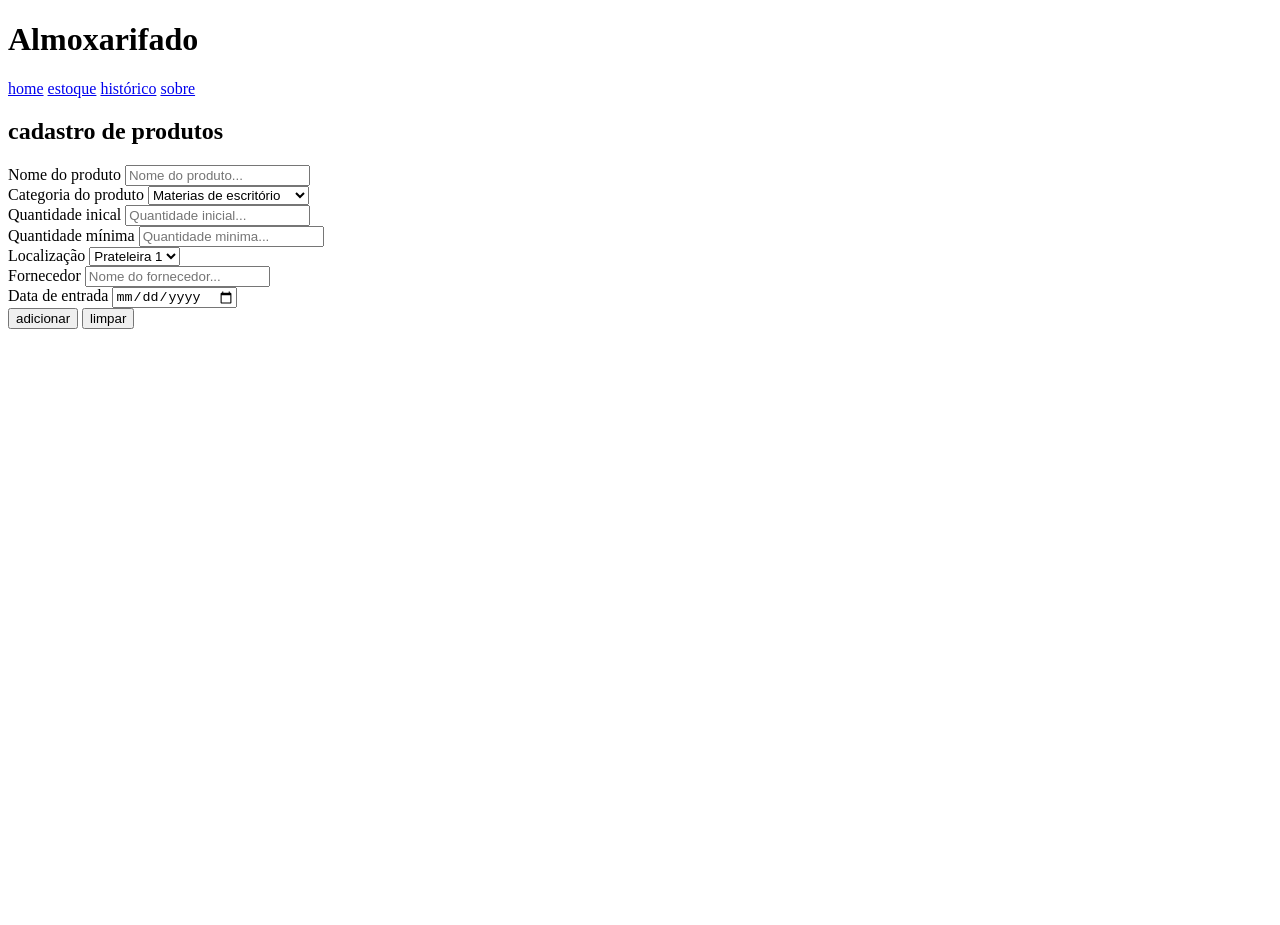
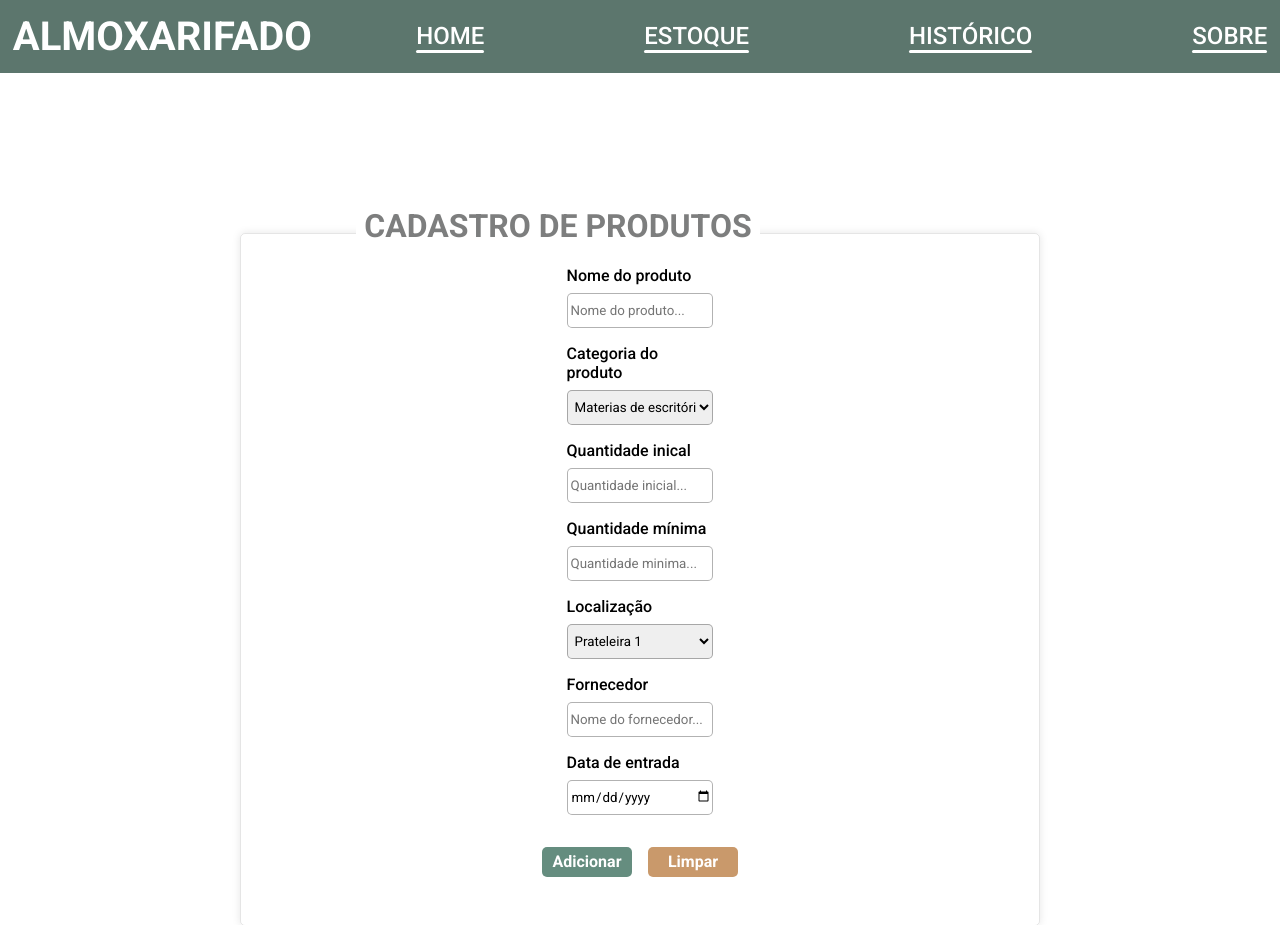
Before and after one commit to victorsm13/virtual-warehouse-vanilla, a website: page homePage.html in a window 1280 px wide. Shown: the top 925 px of the page. Before the commit the page ends 800 px from the top, so only its background shows below. Drawn offline with Linux system fonts and the light colour scheme.

Commit message:
Estilos do header e da home page concluídos

```diff
--- a/homePage.html
+++ b/homePage.html
@@ -20,7 +20,7 @@
         </div>
     </header>
 
-    <main id="main">
+    <main id="mainHomePage">
 
         <h2>cadastro de produtos</h2>
 
@@ -67,8 +67,8 @@
                 <input type="date" name="dataEntrada" id="dataEntrada" placeholder="Nome do produto...">
             </div>
             <div class="buttons-container">
-                <button id="adicionar">adicionar</button>
-                <button id="limpar">limpar</b>
+                <button id="adicionar">Adicionar</button>
+                <button id="limpar">Limpar</b>
             </div>
         </div>
     </main>
--- a/styles/homePage.css
+++ b/styles/homePage.css
@@ -0,0 +1,94 @@
+#mainHomePage{
+    position: relative;
+    margin: 10rem 15rem 10rem 15rem;
+    display: flex;
+    flex-direction: column;
+    align-items: center;
+    justify-content: center;
+    padding: 2rem;
+    border: 1px solid rgba(0, 0, 0, 0.1);
+    border-radius: 5px;
+    box-shadow: 0 0 8px rgba(0, 0, 0, 0.1);
+}
+
+h2{
+    color: #7d7e7e;
+    text-transform: uppercase;
+    font-size: 2rem;
+    position: absolute;
+    top: -5%;
+    right: 35%;
+    background-color: #ffffff;
+    padding: 0.5rem;
+}
+
+.input-container{
+    display: flex;
+    flex-direction: column;
+    align-items: center;
+    justify-content: center;
+    width: 100%;
+}
+
+.input-box{
+    margin-bottom: 1rem;
+    width: 20%;
+    display: flex;
+    flex-direction: column;
+    gap: 0.5rem;
+}
+
+.input-box label{
+    font-weight: 500;
+}
+
+.input-box input{
+    padding-left: 2%;
+    height: 35px;
+    border-radius: 5px;
+    border: 1px solid rgba(0,0,0,0.3);
+    outline: none;
+}
+
+.input-box select{
+    padding-left: 2%;
+    height: 35px;
+    border-radius: 5px;
+    border: 1px solid rgba(0,0,0,0.3);
+    outline: none;
+}
+
+.buttons-container{
+    display: flex;
+    gap: 1rem;
+    margin: 1rem 0 1rem 0;
+}
+
+.buttons-container button{
+    cursor: pointer;
+    width: 90px;
+    height: 30px;
+    border: none;
+    font-weight: 700;
+    font-size: 1rem;
+    border-radius: 5px;
+    color: #ffff;
+    transition: 0.3s ease all;
+}
+
+.buttons-container button:hover{
+    opacity: 0.7;
+}
+
+.buttons-container button:active{
+    transform: scale(50%);
+}
+
+
+#adicionar{
+    background-color: #658d7f;
+}
+
+#limpar{
+    background-color: #C9996B;
+}
--- a/styles/shared.css
+++ b/styles/shared.css
@@ -0,0 +1,51 @@
+@import url('https://fonts.googleapis.com/css2?family=Roboto:ital,wght@0,100..900;1,100..900&display=swap');
+
+*{
+    box-sizing: border-box;
+    padding: 0;
+    margin: 0;
+    text-decoration: none;
+    font-family: "Roboto", sans-serif;
+}
+
+header{
+    display: flex;
+    align-items: center;
+    justify-content: space-between;
+    padding: 1%;
+    background-color: #5C766D;
+    color: #fff;
+}
+
+h1{
+    font-size: 2.5rem;
+    text-transform: uppercase;
+}
+
+.header-links{
+    display: flex;
+    gap: 10rem;
+}
+
+.header-links a{
+    position: relative;
+    font-size: 1.5rem;
+    color: #fff;
+    text-transform: uppercase;
+    font-weight: 500;
+}
+
+.header-links a::before{
+    content: '';
+    width: 100%;
+    height: 10%;
+    top: 100%;
+    border-radius: 5px;
+    background-color: #fff;
+    position: absolute;
+    transition: 0.3s ease all;
+}
+
+.header-links a:hover::before{
+    width: 50%;
+}
```
